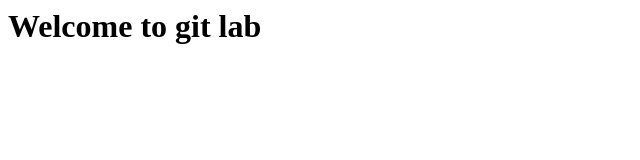
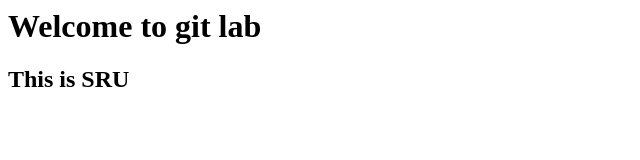
Before and after one commit to sravankodem/testing, a plain HTML site: page index.html in a window 1280 px wide. Shown: the whole page, without its empty margins (0-640 px from the left). Drawn offline with Linux system fonts and the light colour scheme.

Commit message:
24-12 10 41

```diff
--- a/index.html
+++ b/index.html
@@ -1,5 +1,6 @@
 <html>
     <body>
         <h1> Welcome to git lab</h1>
+	<h2>This is SRU</h2>
     </body>
 </html>
```
Also changed, not shown: 1 other file.
